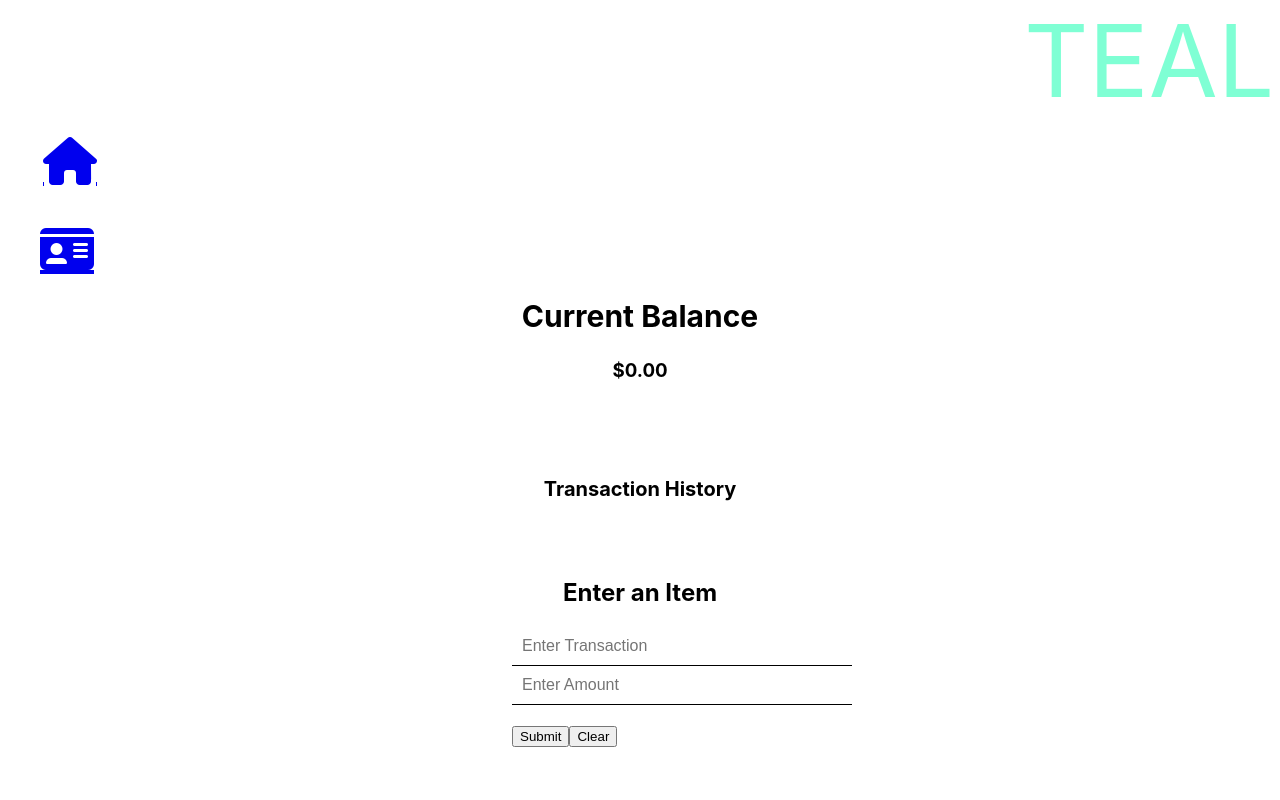
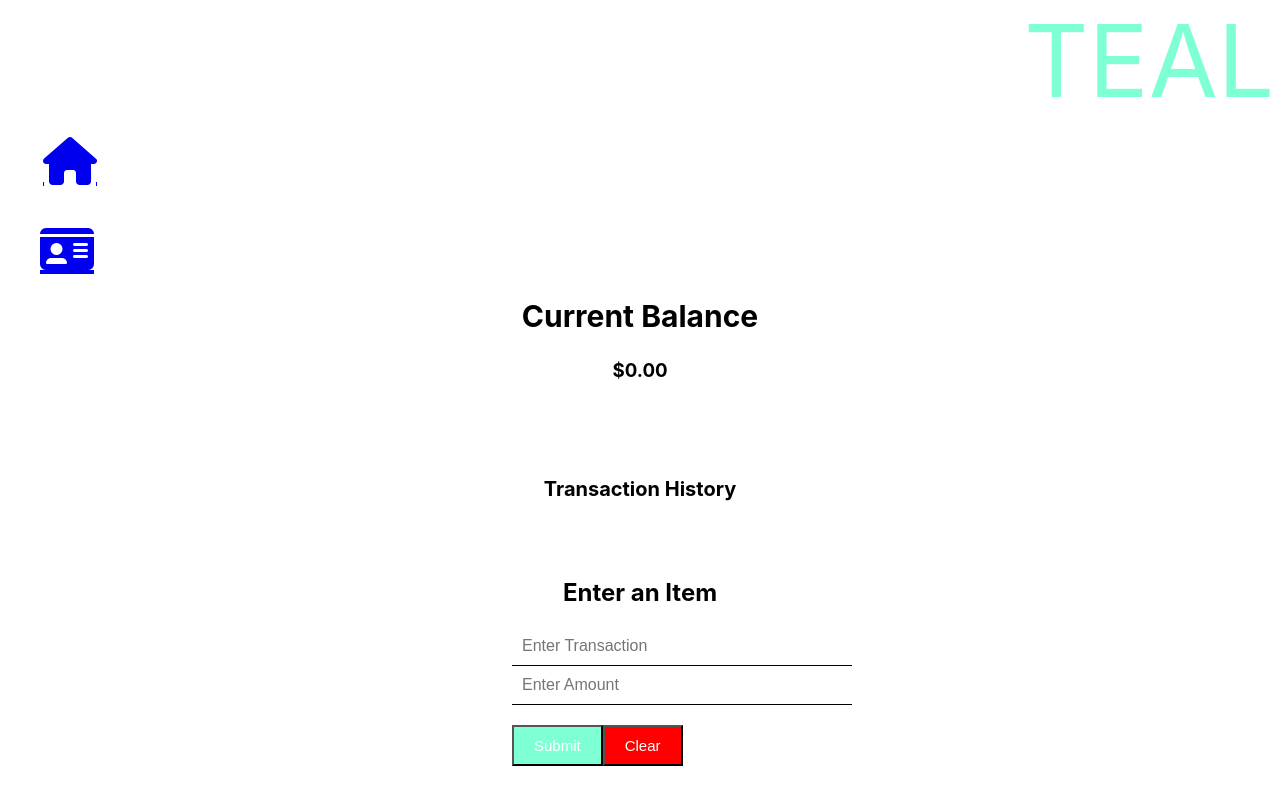
Before and after one commit to gabe571/teal-frontend, a React (Create React App) app: page /layout in a window 1280 px wide. Built offline with nearby package versions, Linux system fonts and the light colour scheme.

Commit message:
buttons reworked

```diff
--- a/src/App.css
+++ b/src/App.css
@@ -98,3 +98,28 @@ ul {
 .profile-submit {
   margin-left: 25%;
 }
+
+.bal-sub {
+  background-color: #7fffd4;
+  color: white ;
+  padding: 10px 20px;
+  display: inline-block;
+  font-size: 15px;
+}
+
+.clear-sub {
+  background-color: red;
+  color: white;
+  padding: 10px 20px;
+  display: inline-block;
+  font-size: 15px;
+}
+
+.profile-sub {
+  background-color: #7fffd4;
+  color: white ;
+  padding: 10px 20px;
+  display: inline-block;
+  font-size: 15px;
+  margin-right: 42%;
+}
--- a/src/components/Profile.js
+++ b/src/components/Profile.js
@@ -90,9 +90,8 @@ render() {
                 <div className="form-group">
                     <input type="text" name="addresszip" className="form-control" value={this.state.addresszip} onChange={this.handleChange} />
                     <label>Zipcode</label>
-                </div>
-                <div className='profile-submit'>
-                <button type="submit">Submit</button>
+                    <br ></br>
+                    <button type="submit" className='profile-sub'>Submit</button>
                 </div>
             </form>
         </div>
--- a/src/components/form.js
+++ b/src/components/form.js
@@ -110,8 +110,8 @@ return (
         </div>
         <br/>
         <div className='button-container'>
-            <button type='submit' > Submit </button>
-            <button  onClick={clearBudget}> Clear </button>
+            <button type='submit' className='bal-sub' > Submit </button>
+            <button  onClick={clearBudget} className='clear-sub'> Clear </button>
         </div>
     </form>
     </div>
```
